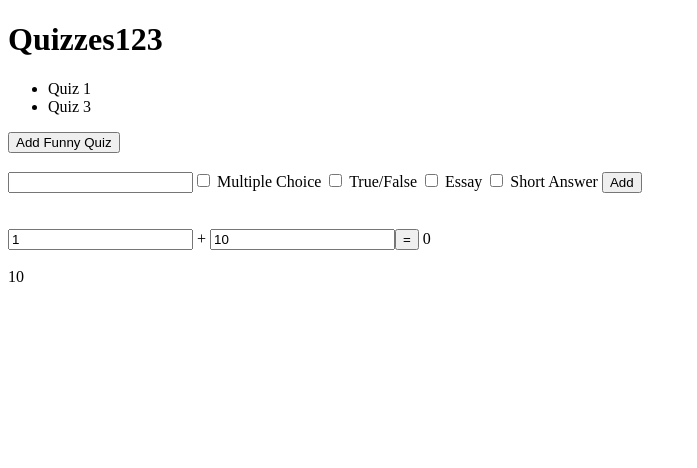
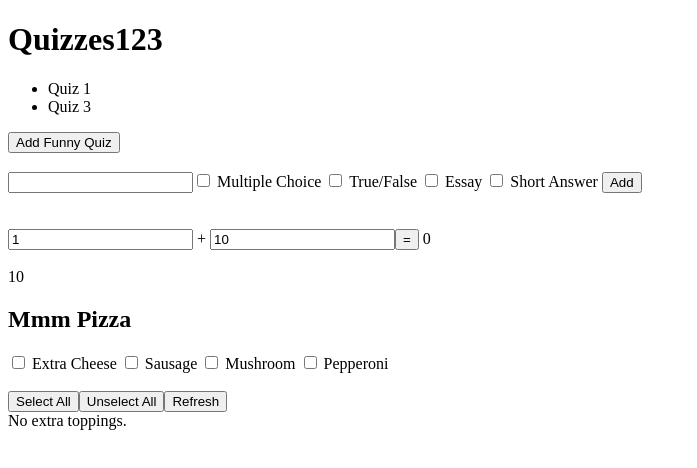
Before and after one commit to 2018-spring-mjs-th/week-two-a, an Angular app: page / in a window 1280 px wide. Shown: the top 468 px of the page, without its empty margins (0-697 px from the left). Built offline with nearby package versions, Linux system fonts and the light colour scheme.

Commit message:
Adding pizza toppings.

```diff
--- a/src/app/app.component.html
+++ b/src/app/app.component.html
@@ -45,3 +45,7 @@
   <br />
   {{ number2 }}
 </div>
+
+<div>
+  <app-hniesen-pizza-toppings></app-hniesen-pizza-toppings>
+</div>
--- a/src/app/app.module.ts
+++ b/src/app/app.module.ts
@@ -9,12 +9,14 @@ import { FormsModule } from '@angular/forms';
 import { QuestionTypesService } from './question-types.service';
 import { PizzaToppingsService } from './pizza-toppings.service';
 import { QuestionTypesComponent } from './question-types/question-types.component';
+import { HniesenPizzaToppingsComponent } from './hniesen-pizza-toppings-types/hniesen-pizza-toppings.component';
 
 
 @NgModule({
   declarations: [
     AppComponent,
-    QuestionTypesComponent
+    QuestionTypesComponent,
+    HniesenPizzaToppingsComponent
   ],
   imports: [
     BrowserModule
--- /dev/null
+++ b/src/app/hniesen-pizza-toppings-types/hniesen-pizza-toppings.component.html
@@ -0,0 +1,17 @@
+<h2>Mmm Pizza</h2>
+
+<span *ngFor='let pizzaTopping of toppingTypes'>
+    <label>
+        <input type="checkbox" [(ngModel)]='pizzaTopping.checked' />
+        {{ pizzaTopping.name }}
+    </label>
+</span>
+
+<br /><br />
+
+<button type="button" (click)="selectAll()">Select All</button>
+<button type="button" (click)="unselectAll()">Unselect All</button>
+<button type="button" (click)="refresh()">Refresh</button>
+<br />
+<span *ngIf='myToppings.length > 0'>I love {{ myToppings }}!!</span>
+<span *ngIf='myToppings.length == 0'>No extra toppings.</span>
--- /dev/null
+++ b/src/app/hniesen-pizza-toppings-types/hniesen-pizza-toppings.component.ts
@@ -0,0 +1,42 @@
+import { Component, OnInit } from '@angular/core'
+import { PizzaToppingsService } from '../pizza-toppings.service';
+
+interface toppingType {
+    name: string;
+    checked: boolean;
+}
+
+@Component({
+    selector: 'app-hniesen-pizza-toppings',
+    templateUrl: './hniesen-pizza-toppings.component.html',
+    styleUrls: ['./hniesen-pizza-toppings.component.css']
+})
+
+export class HniesenPizzaToppingsComponent implements OnInit {
+
+    constructor(private ptSvc: PizzaToppingsService) { }
+
+    public toppingTypes: toppingType[];
+
+    ngOnInit() {
+        this.toppingTypes = this.ptSvc.getAvailablePizzaToppings()
+            .map(x => ({ name: x, checked: false }));
+    }
+
+    public selectAll() {
+        this.toppingTypes.forEach(x => x.checked = true);
+    }
+
+    public unselectAll() {
+        this.toppingTypes.forEach(x => x.checked = false);
+    }
+
+    public myToppings: string = "";
+
+    public refresh() {
+        this.myToppings = this.toppingTypes
+            .filter(x => x.checked)
+            .map(x => x.name)
+            .join(', ');
+    }
+}
--- a/src/app/pizza-toppings.service.ts
+++ b/src/app/pizza-toppings.service.ts
@@ -9,6 +9,8 @@ export class PizzaToppingsService {
     return [
       "Extra Cheese"
       , "Sausage"
+      , "Mushroom"
+      , "Pepperoni"
     ];
   }
 }
```
Also changed, not shown: src/app/hniesen-pizza-toppings-types/hniesen-pizza-toppings.component.css (added), 1 other file (tests, documents, lock files or other folders).
